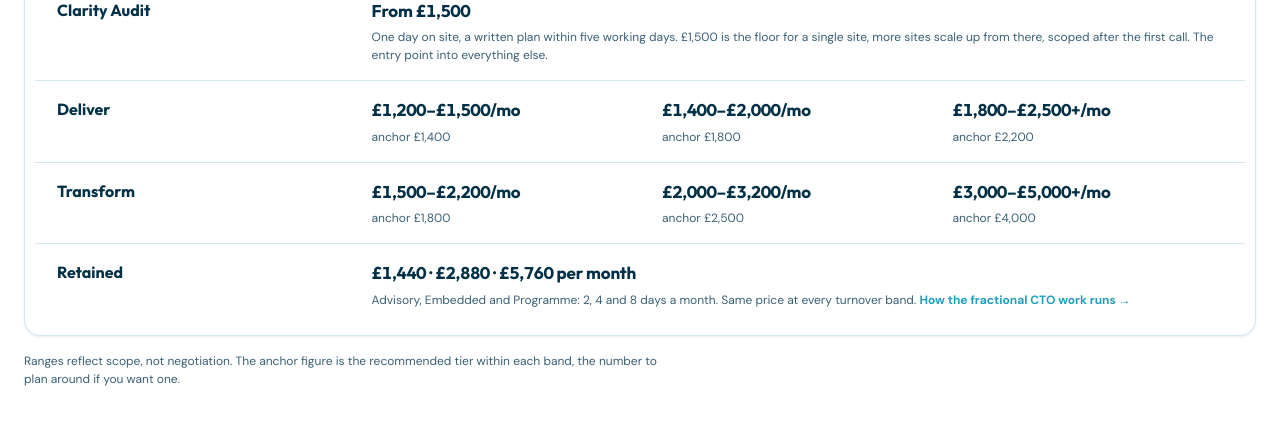
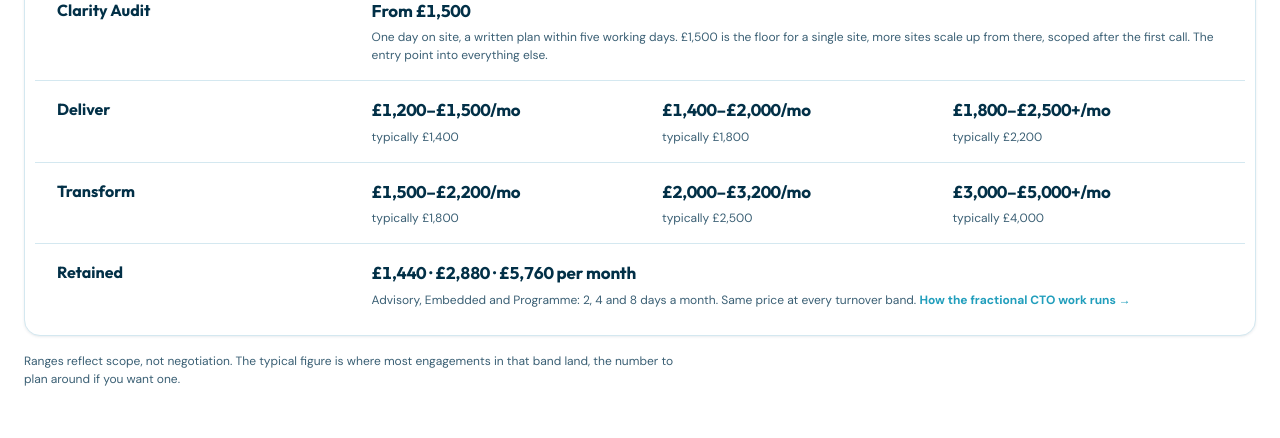
Before and after one commit to craigblackman1-rgb/decoded-ops-site, a Next.js app: page /pricing in a window 1280 px wide. Shown: the part 980-1418 px from the top of the page. Built offline with nearby package versions, Linux system fonts and the light colour scheme.

Commit message:
BUG-WEB-011: reword scope note — internal 'anchor' vocabulary removed
Replace six price-sub spans from 'anchor £X' to 'typically £X' and
rewrite the footnote to remove internal pricing language. Craig 2026-09-03.

```diff
--- a/app/pricing/page.tsx
+++ b/app/pricing/page.tsx
@@ -88,20 +88,20 @@ export default function PricingPage() {
                 <tr>
                   <th scope="row">Deliver</th>
                   <td><span className="price">£1,200–£1,500<span className="num">/mo</span></span>
-                    <span className="price-sub">anchor £1,400</span></td>
+                    <span className="price-sub">typically £1,400</span></td>
                   <td><span className="price">£1,400–£2,000<span className="num">/mo</span></span>
-                    <span className="price-sub">anchor £1,800</span></td>
+                    <span className="price-sub">typically £1,800</span></td>
                   <td><span className="price">£1,800–£2,500+<span className="num">/mo</span></span>
-                    <span className="price-sub">anchor £2,200</span></td>
+                    <span className="price-sub">typically £2,200</span></td>
                 </tr>
                 <tr>
                   <th scope="row">Transform</th>
                   <td><span className="price">£1,500–£2,200<span className="num">/mo</span></span>
-                    <span className="price-sub">anchor £1,800</span></td>
+                    <span className="price-sub">typically £1,800</span></td>
                   <td><span className="price">£2,000–£3,200<span className="num">/mo</span></span>
-                    <span className="price-sub">anchor £2,500</span></td>
+                    <span className="price-sub">typically £2,500</span></td>
                   <td><span className="price">£3,000–£5,000+<span className="num">/mo</span></span>
-                    <span className="price-sub">anchor £4,000</span></td>
+                    <span className="price-sub">typically £4,000</span></td>
                 </tr>
                 <tr>
                   <th scope="row">Retained</th>
@@ -116,8 +116,8 @@ export default function PricingPage() {
               </tbody>
             </table>
           </div>
-          <p className="table-foot">Ranges reflect scope, not negotiation. The anchor figure is the
-            recommended tier within each band, the number to plan around if you want one.</p>
+          <p className="table-foot">Ranges reflect scope, not negotiation. The typical figure is where most
+            engagements in that band land, the number to plan around if you want one.</p>
 
           <h3 style={{ marginTop: 56, fontSize: '1.5rem' }}>Retained Transformation</h3>
           <p className="lead" style={{ marginTop: 12 }}>Ongoing programme delivery rather than advice. A
```
